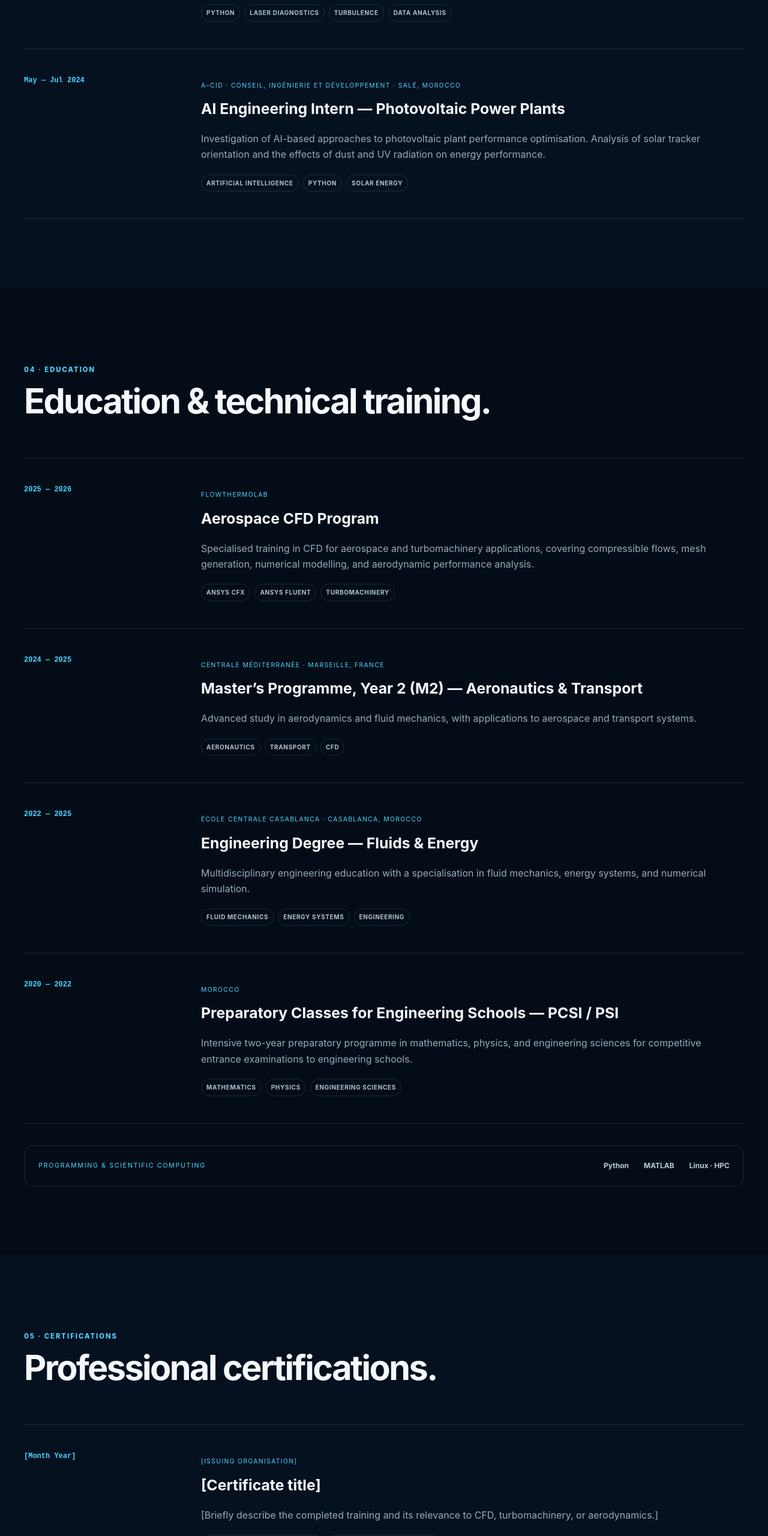
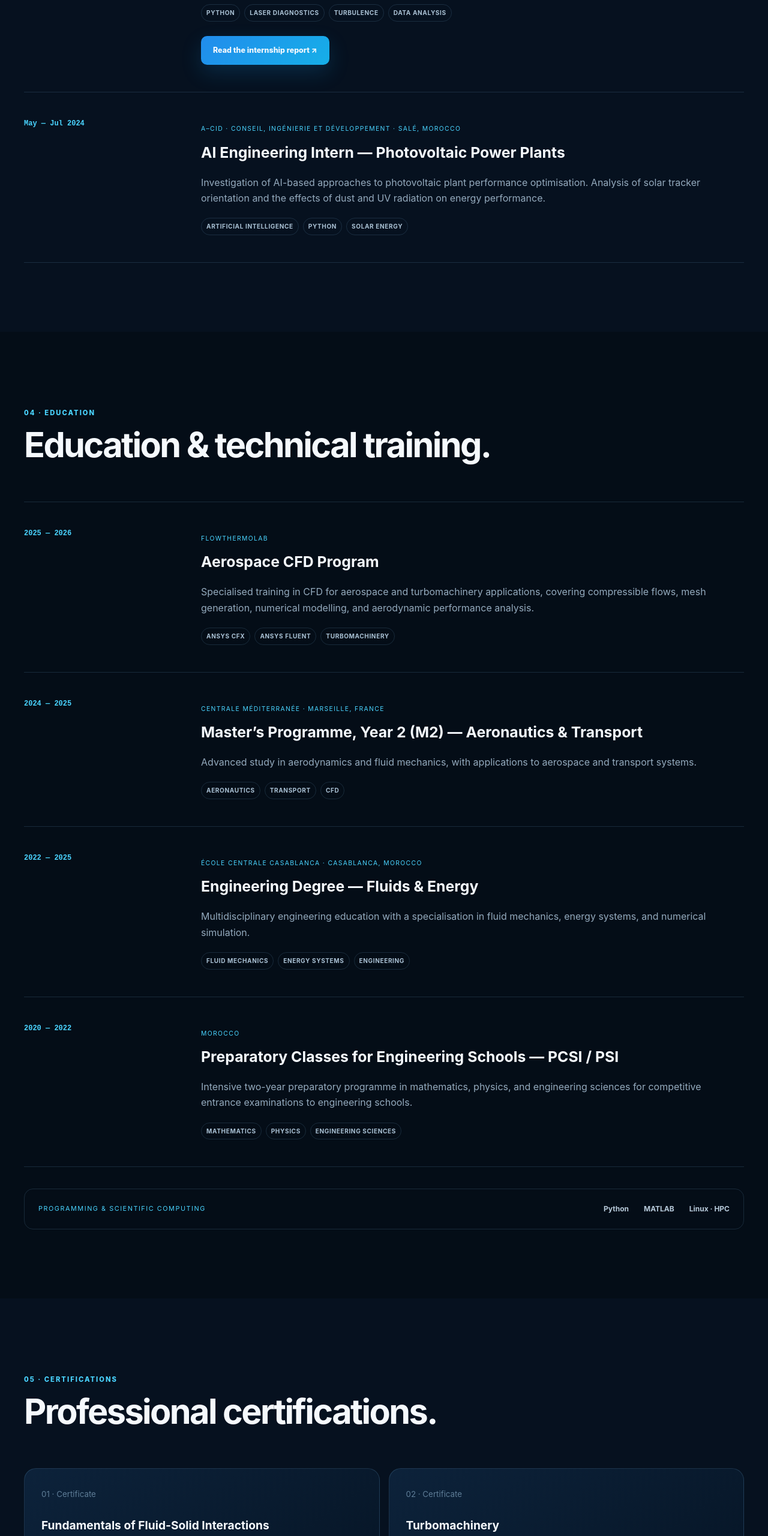
Before and after one commit to CHIKHIAbdelilah/CHIKHIAbdelilah.github.io, a plain HTML site: page index.html in a window 1280 px wide. Shown: the part 4361-6921 px from the top of the page at 60% size. Drawn offline with Linux system fonts and the light colour scheme.

Commit message:
Update index.html

```diff
--- a/index.html
+++ b/index.html
@@ -388,6 +388,13 @@
             <li>Turbulence</li>
             <li>Data analysis</li>
           </ul>
+
+          <div class="project-documents">
+            <a class="btn primary" href="./Turbulent_Jets_Internship_Report.pdf"
+               target="_blank" rel="noopener noreferrer">
+              Read the internship report ↗
+            </a>
+          </div>
         </div>
       </article>
 
@@ -522,20 +529,28 @@
       <h2>Professional certifications.</h2>
     </div>
 
-    <!-- Replace the placeholders below with verified certificate details.
-         Duplicate this article for additional certificates.
-         Add a certificate link only when the PDF or credential URL is available. -->
-    <div class="timeline">
+    <!-- Place the certificate PDFs beside index.html using the filenames below.
+         Add issuing organisations and award dates only after checking the certificates. -->
+    <div class="cards">
       <article class="reveal">
-        <time>[Month Year]</time>
-        <div>
-          <small>[Issuing organisation]</small>
-          <h3>[Certificate title]</h3>
-          <p>[Briefly describe the completed training and its relevance to CFD, turbomachinery, or aerodynamics.]</p>
-          <ul>
-            <li>[Relevant skill or software]</li>
-            <li>[Relevant technical topic]</li>
-          </ul>
+        <small>01 · Certificate</small>
+        <h3>Fundamentals of Fluid-Solid Interactions</h3>
+        <div class="project-documents">
+          <a class="btn primary" href="./Fundamentals_of_Fluid_Solid_Interactions.pdf"
+             target="_blank" rel="noopener noreferrer">
+            View certificate ↗
+          </a>
+        </div>
+      </article>
+
+      <article class="reveal">
+        <small>02 · Certificate</small>
+        <h3>Turbomachinery</h3>
+        <div class="project-documents">
+          <a class="btn primary" href="./Turbomachinery_Certificate.pdf"
+             target="_blank" rel="noopener noreferrer">
+            View certificate ↗
+          </a>
         </div>
       </article>
     </div>
```
